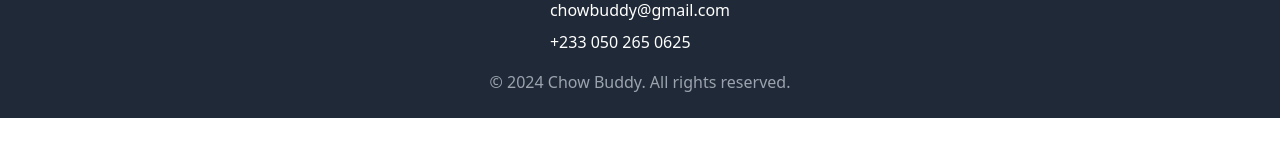
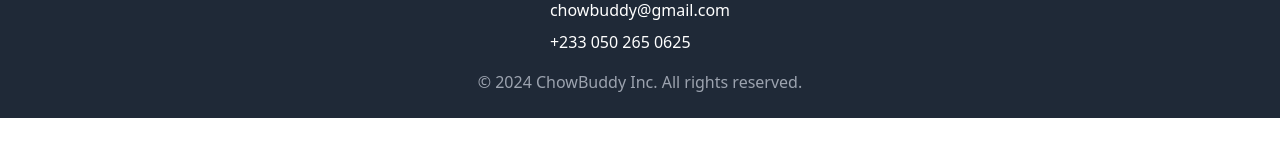
Before and after one commit to Konkuri1/chow-mate, a React (Create React App) app in the folder frontend/: page /restaurant-owner-dashboard in a window 1280 px wide. Shown: the part 560-716 px from the top of the page. Built offline with nearby package versions, Linux system fonts and the light colour scheme; no server answers.

Commit message:
footer updated

```diff
--- a/frontend/src/components/Footer/Footer.jsx
+++ b/frontend/src/components/Footer/Footer.jsx
@@ -23,7 +23,7 @@
           </nav>
         </div>
         <p className="text-gray-400 mt-4">
-          © 2024 Chow Buddy. All rights reserved.
+          © 2024 ChowBuddy Inc. All rights reserved.
         </p>
       </div>
     </footer>
```
